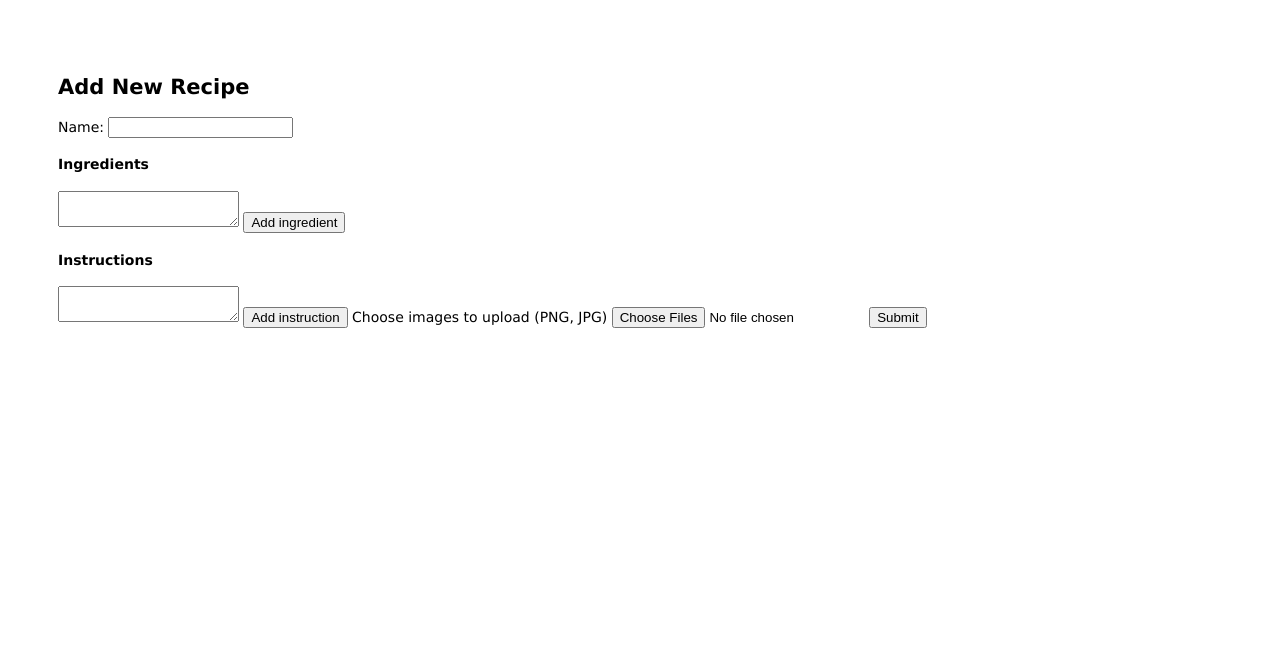
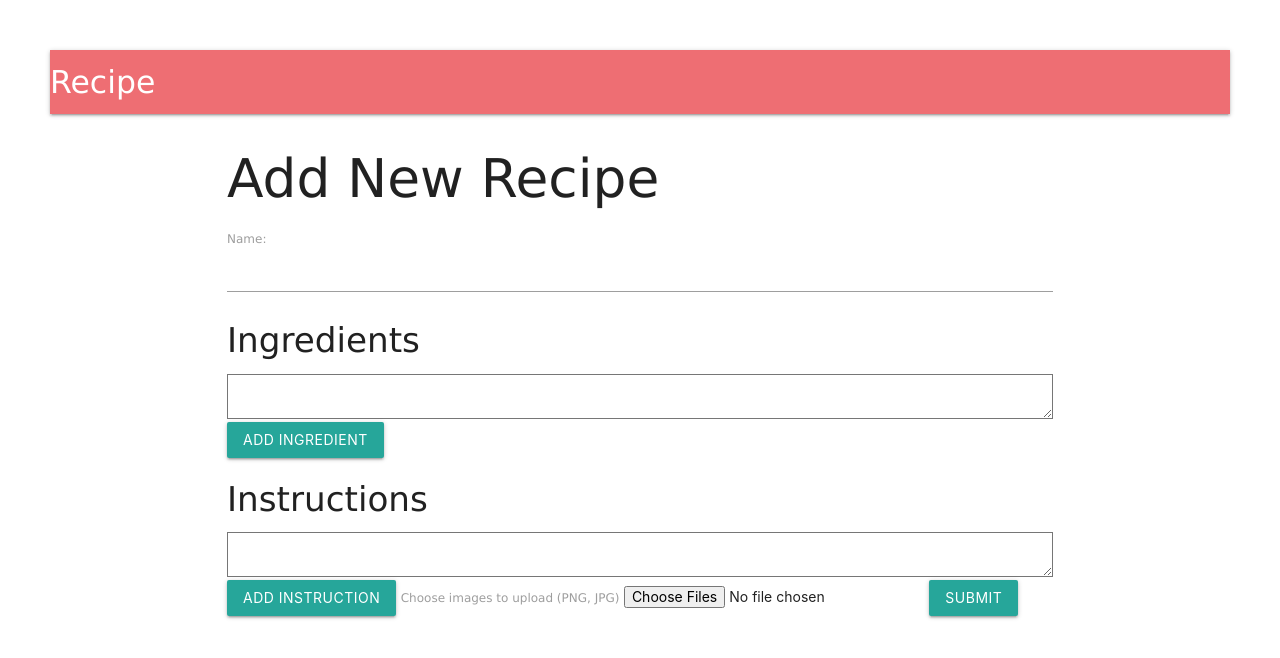
Before and after one commit to Vykp00/adwebapp-week4, a website: page public/index.html in a window 1280 px wide. Drawn offline with nearby package versions, Linux system fonts and the light colour scheme; no server answers.

Commit message:
Add Materialize

```diff
--- a/public/index.html
+++ b/public/index.html
@@ -1,38 +1,49 @@
 <!DOCTYPE html>
 <html lang="en">
+
 <head>
     <meta charset="UTF-8">
     <meta name="viewport" content="width=device-width, initial-scale=1.0">
     <title>Recipe Web App</title>
+    <!-- Compiled and minified CSS -->
+    <link rel="stylesheet" href="https://cdnjs.cloudflare.com/ajax/libs/materialize/1.0.0/css/materialize.min.css">
+
+    <!-- Compiled and minified JavaScript -->
+    <script src="https://cdnjs.cloudflare.com/ajax/libs/materialize/1.0.0/js/materialize.min.js"></script>
+
     <link rel="stylesheet" href="style.css">
     <script src="utils.js" defer></script>
 </head>
 
 <body>
+    <nav>
+        <div class="nav-wrapper">
+          <a href="#" class="brand-logo">Recipe</a>
+        </div>
+      </nav>
+    <div class="container">
         <!-- Recipe details will be displayed here -->
-    <div id="recipe-container"></div>
+        <div id="recipe-container" class="col"></div>
+        <div class="col">
             <h2>Add New Recipe</h2>
             <label for="name-text">Name:</label>
             <input type="text" id="name-text">
 
             <h4>Ingredients</h4>
             <textarea id="ingredients-text"></textarea>
-    <button id="add-ingredient" type="button">Add ingredient</button>
+            <button id="add-ingredient" type="button" class="btn">Add ingredient</button>
 
             <h4>Instructions</h4>
             <textarea id="instructions-text"></textarea>
-    <button id="add-instruction" type="button">Add instruction</button>
+            <button id="add-instruction" type="button" class="btn">Add instruction</button>
 
             <!--Add multiple images-->
             <label for="image-input">Choose images to upload (PNG, JPG)</label>
-    <input
-      type="file"
-      id="image-input"
-      name="image-input"
-      accept=".jpg, .jpeg, .png"
-      multiple />
+            <input type="file" id="image-input" name="image-input" accept=".jpg, .jpeg, .png" multiple />
 
-    <button id="submit" type="button">Submit</button>
+            <button id="submit" type="button" class="btn">Submit</button>
+        </div>
+    </div>
     <script src="utils.js" defer></script>
 </body>
 
```
Lines whose indentation alone changed are shown as unchanged.
